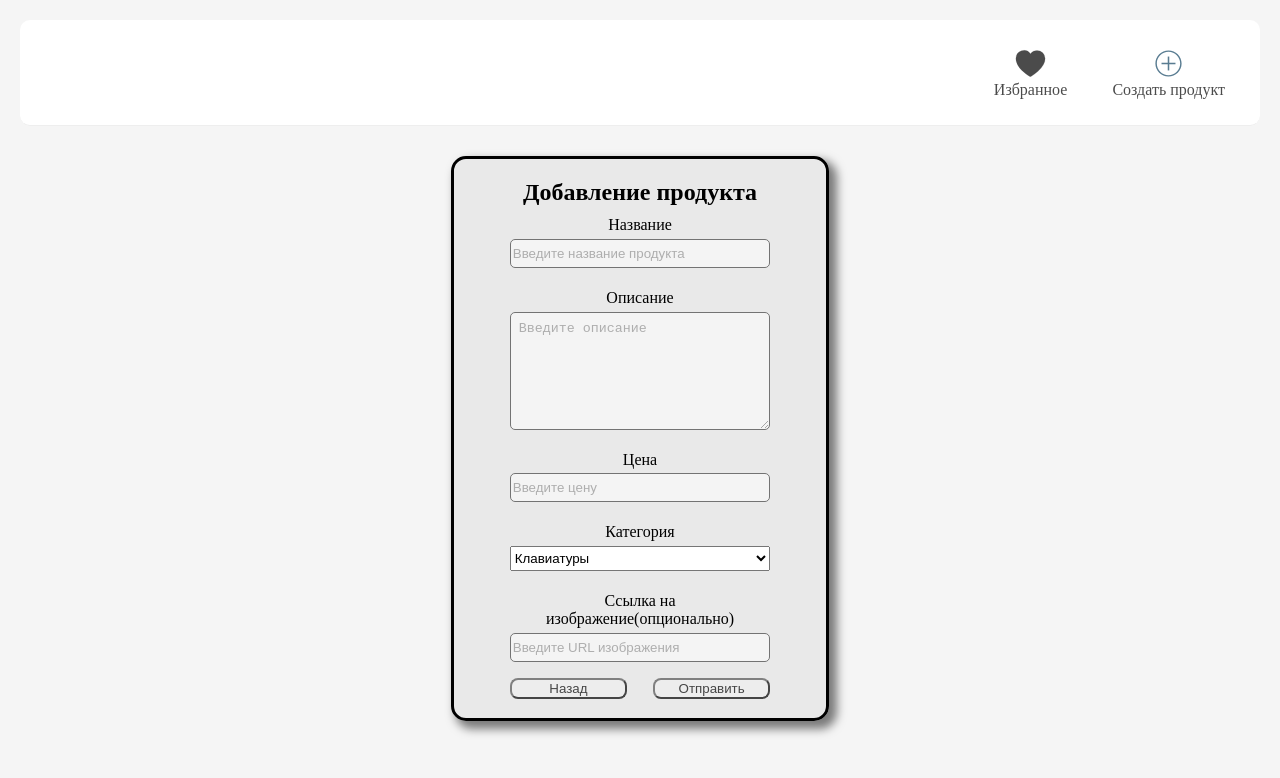
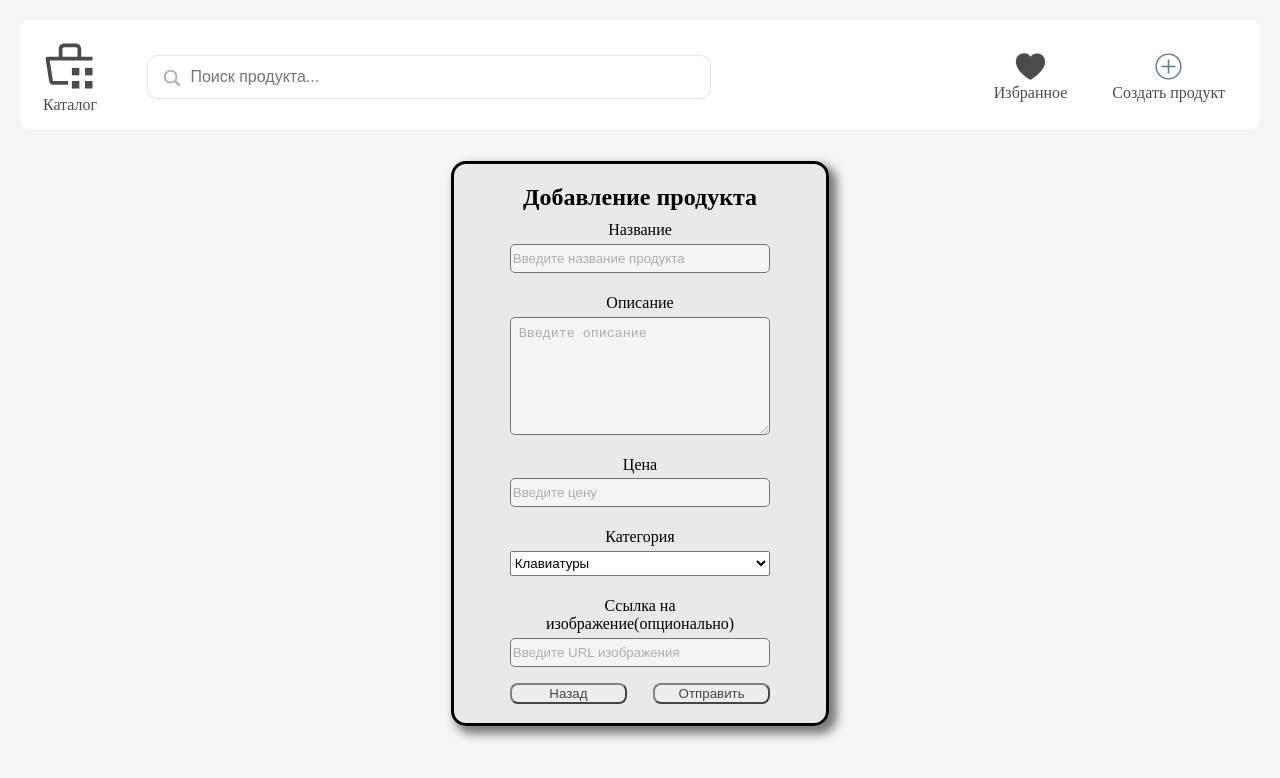
Before and after one commit to misty0wl/products-tz, a React (Vite) app: page /create-product in a window 1280 px wide. Shown: the top 778 px of the page. Built offline with nearby package versions, Linux system fonts and the light colour scheme.

Commit message:
all-features

```diff
--- a/package.json
+++ b/package.json
@@ -22,6 +22,7 @@
   },
   "devDependencies": {
     "@eslint/js": "^9.21.0",
+    "@types/lodash.debounce": "^4.0.9",
     "@types/react": "^19.0.10",
     "@types/react-dom": "^19.0.4",
     "@vitejs/plugin-react-swc": "^3.8.0",
--- a/src/components/Categories/index.tsx
+++ b/src/components/Categories/index.tsx
@@ -1,18 +1,27 @@
-// src/components/Categories.tsx
-import React, {useState} from "react";
+import React from 'react'
 import styles from './Categories.module.scss';
+import {useDispatch, useSelector} from "react-redux";
+import {AppDispatch, RootState} from "../../redux/store.ts";
+import {setCategory} from "../../redux/slices/productsSlice.ts";
+import {useCallback} from "react";
 
-const categoriesNames: string[] = ['Клавиатуры', 'Наушники', 'Мышки', 'Корпуса', 'Ноутбуки', 'Мониторы'];
+const categoriesNames: string[] = ['Все', 'Клавиатуры', 'Наушники', 'Мышки', 'Корпуса', 'Ноутбуки', 'Мониторы'];
 
-const Categories: React.FC = () => {
+const Categories = () => {
 
-    const [categoryId, setCategoryId] = useState<number>(0);
+    const categoryId: number = useSelector((state: RootState) => (state.products.category))
+    const dispatch: AppDispatch = useDispatch();
+
+    const onChangeCategory = useCallback((index: number, event: React.MouseEvent<HTMLLIElement>) => {
+        event.stopPropagation()
+        dispatch(setCategory(index));
+    }, [dispatch])
 
     return (
         <div className={styles.categories}>
             <ul>
                 {categoriesNames.map((category: string, index: number) => (
-                    <li key={index} onClick={() => setCategoryId(index)}
+                    <li key={index} onClick={(event) => onChangeCategory(index, event)}
                         className={categoryId === index ? styles.active : ""}>
                         {category}
                     </li>
--- a/src/components/Header/Header.module.scss
+++ b/src/components/Header/Header.module.scss
@@ -17,8 +17,16 @@ $max-width: 1200px;
   margin: 0 auto;
   padding: 0 1rem;
   display: flex;
-  justify-content: flex-end;
+  justify-content: space-between;
   align-items: center;
+}
+
+.headLogo {
+  display: flex;
+  flex-direction: column;
+  align-items: center;
+  opacity: 0.7;
+  cursor: pointer;
 }
 
 .actionsWrapper {
@@ -54,3 +62,8 @@ $max-width: 1200px;
   height: 35px;
   width: auto;
 }
+
+.catalog{
+  height: 60px;
+  width: 60px;
+}
--- a/src/components/Header/index.tsx
+++ b/src/components/Header/index.tsx
@@ -2,17 +2,20 @@ import React from "react";
 import unlikedHeartSVG from '../../../public/icons/heart_icon_unliked.svg'
 import likedHeartSVG from '../../../public/icons/heart_icon_liked.svg'
 import plusIconSVG from '../../../public/icons/plus_icon.svg'
+import catalogSVG from '../../../public/icons/catalog.svg'
 import styles from './Header.module.scss';
 import {useDispatch, useSelector} from "react-redux";
 import {AppDispatch, RootState} from "../../redux/store.ts";
 import {setIsFavourite} from "../../redux/slices/productsSlice.ts";
-import {Link} from "react-router";
+import {Link, useNavigate} from "react-router";
+import Search from "../Search/Search.tsx";
 
 
 const Header = () => {
 
     const isFavourite = useSelector((state: RootState) => state.products.isFavourite)
     const dispatch: AppDispatch = useDispatch();
+    const navigate = useNavigate()
 
     const changeFavouriteHandler = (event: React.MouseEvent<HTMLDivElement>) =>{
         event.stopPropagation()
@@ -22,6 +25,11 @@ const Header = () => {
     return (
         <header className={styles.header}>
             <div className={styles.container}>
+                <div className={styles.headLogo} onClick={() => navigate('/')}>
+                <img className={styles.catalog} src={catalogSVG} alt='Иконка каталога'/>
+                <span>Каталог</span>
+                </div>
+                <Search />
                 <div className={styles.actionsWrapper}>
                     <div onClick={changeFavouriteHandler} className={styles.actions}>
                         <img
--- /dev/null
+++ b/src/components/Search/Search.module.scss
@@ -0,0 +1,42 @@
+.root{
+  position: relative;
+  left: -110px;
+  bottom: -2px;
+}
+
+.input{
+  border: 1px solid rgba(0,0,0,0.1);
+  padding: 12px 20px;
+  padding-left: 42px;
+  width: 500px;
+  border-radius: 10px;
+  font-size: 16px;
+  transition: all 0.15s ease-in-out;
+
+  &:focus{
+    border: 1px solid rgba(0,0,0,0.2);
+  }
+}
+
+.icon{
+  width: 22px;
+  height: 22px;
+  opacity: 0.3;
+  position: absolute;
+  left: 14px;
+  top: 12px;
+}
+
+.close{
+  width: 22px;
+  height: 24px;
+  opacity: 0.3;
+  position: absolute;
+  right: 8px;
+  top: 13px;
+  cursor: pointer;
+
+  &:hover{
+    opacity: 0.8;
+  }
+}
--- /dev/null
+++ b/src/components/Search/Search.tsx
@@ -0,0 +1,44 @@
+import React, {useRef, useState, useCallback} from "react";
+import styles from './Search.module.scss'
+import {useDispatch} from "react-redux";
+import debounce from 'lodash.debounce'
+import {setSearchValue} from "../../redux/slices/productsSlice.ts";
+
+const Search = () => {
+
+    const [value, setValue] = useState<string>('')
+    const inputRef = useRef<HTMLInputElement>(null);
+    const dispatch = useDispatch();
+
+    const updateSearchValue = useCallback(debounce((str:string) => {
+        dispatch(setSearchValue(str));
+    }, 300), [])
+
+    const onChangeInput = (event: React.ChangeEvent<HTMLInputElement>) => {
+        setValue(event.target.value);
+        updateSearchValue(event.target.value);
+    }
+
+    return (<div className={styles.root}>
+        <svg className={styles.icon} xmlns="http://www.w3.org/2000/svg"
+             enableBackground="new 0 0 32 32" id="Glyph" version="1.1" viewBox="0 0 32 32">
+            <path
+                d="M27.414,24.586l-5.077-5.077C23.386,17.928,24,16.035,24,14c0-5.514-4.486-10-10-10S4,8.486,4,14  s4.486,10,10,10c2.035,0,3.928-0.614,5.509-1.663l5.077,5.077c0.78,0.781,2.048,0.781,2.828,0  C28.195,26.633,28.195,25.367,27.414,24.586z M7,14c0-3.86,3.14-7,7-7s7,3.14,7,7s-3.14,7-7,7S7,17.86,7,14z"
+                id="XMLID_223_"/>
+        </svg>
+        <input name='search' ref={inputRef} value={value} onChange={(event) => onChangeInput(event)}
+               className={styles.input} placeholder='Поиск продукта...'/>
+        {value && <svg onClick={() => {
+            setValue('');
+            dispatch(setSearchValue(''));
+            inputRef.current?.focus();
+        }
+        } className={styles.close} xmlns="http://www.w3.org/2000/svg" height="48" viewBox="0 0 48 48" width="48">
+            <path
+                d="M38 12.83l-2.83-2.83-11.17 11.17-11.17-11.17-2.83 2.83 11.17 11.17-11.17 11.17 2.83 2.83 11.17-11.17 11.17 11.17 2.83-2.83-11.17-11.17z"/>
+            <path d="M0 0h48v48h-48z" fill="none"/>
+        </svg>}
+    </div>);
+}
+
+export default Search
--- a/src/pages/CreateProduct/CreateProduct.tsx
+++ b/src/pages/CreateProduct/CreateProduct.tsx
@@ -1,5 +1,5 @@
 import React, {useState} from "react";
-import {addProduct} from "../../redux/slices/productsSlice.ts";
+import {putProduct} from "../../redux/slices/productsSlice.ts";
 import {useDispatch, useSelector} from "react-redux";
 import {AppDispatch, RootState} from "../../redux/store.ts";
 import {useNavigate} from "react-router";
@@ -12,8 +12,8 @@ type Category =
     }
 
 
-const categories: Category[] = [{id: 0, name: 'Клавиатуры'}, {id: 1, name: 'Наушники'}, {id: 2, name: 'Мышки'},
-    {id: 3, name: 'Корпуса'}, {id: 4, name: 'Ноутбуки'}, {id: 5, name: 'Мониторы'}];
+const categories: Category[] = [{id: 1, name: 'Клавиатуры'}, {id: 2, name: 'Наушники'}, {id: 3, name: 'Мышки'},
+    {id: 4, name: 'Корпуса'}, {id: 5, name: 'Ноутбуки'}, {id: 6, name: 'Мониторы'}];
 
 const CreateProduct = () => {
 
@@ -32,7 +32,7 @@ const CreateProduct = () => {
         price: 0,
         imageUrl: '',
         description: '',
-        category: 0
+        category: 1
     })
 
     const [errors, setErrors] = useState<{
@@ -47,7 +47,7 @@ const CreateProduct = () => {
     };
 
     const maxId = () => {
-        if (products.length === 1) return '0'
+        if (products.length === 1) return '1'
         const validIds = products.map(p => +p.id).filter(id => !isNaN(id));
         const maxId = validIds.length > 0 ? Math.max(...validIds) : 0;
         console.log(maxId+1)
@@ -75,7 +75,7 @@ const CreateProduct = () => {
     const submitHandler = (event: React.FormEvent<HTMLFormElement>) => {
         event.preventDefault()
         if (validate()){
-        dispatch(addProduct({
+        dispatch(putProduct({
             id: maxId(),
             title: formData.title,
             description: formData.description,
@@ -89,7 +89,7 @@ const CreateProduct = () => {
             price: 0,
             imageUrl: '',
             description: '',
-            category: 0
+            category: 1
         })
         navigate('/')}
     }
--- a/src/pages/Products/Products.tsx
+++ b/src/pages/Products/Products.tsx
@@ -9,37 +9,50 @@ import {fetchProducts} from "../../redux/slices/productsSlice.ts";
 
 const Products = () => {
 
+    const categoryId = useSelector((state: RootState) => state.products.category)
     const status = useSelector((state: RootState) => state.products.loading)
     const items = useSelector((state: RootState) => state.products.items)
-    const isFavourite = useSelector((state : RootState) => state.products.isFavourite)
+    const searchValue = useSelector((state: RootState) => state.products.searchValue)
+    const isFavourite = useSelector((state: RootState) => state.products.isFavourite)
     const dispatch: AppDispatch = useDispatch();
 
-    const getProducts = () =>{
+    const getProducts = () => {
         dispatch(fetchProducts());
     }
 
-    const likedItems = items.filter((item) => item.isLiked)
+    const searchProducts = items.filter(item => item.title.toLowerCase().includes(searchValue.toLowerCase()));
+    const likedItems = searchProducts.filter(item => item.isLiked);
+    const productsToShow = isFavourite
+        ? likedItems
+        : (categoryId > 0 ? searchProducts.filter(item => item.category === categoryId) : searchProducts);
 
-    useEffect(() =>{
+
+    useEffect(() => {
         getProducts()
     }, [])
 
-    if(status==='pending'){
-        return <p>Загрузка данных...</p>
-    }
+
 
     return (
         <div className={styles.wrapper}>
-            <Categories />
-            <div className={styles.productContainer}>
-                {!isFavourite ?
-                    items.map((item) => {
-                        return <ProductBlock key={item.id} item={item}/>
-                    })
-                : likedItems.length>0 ? likedItems.map((item) => {return <ProductBlock key={item.id} item={item}/>}) : <h2>Предметов в избранном нет</h2>}
-            </div>
+            <Categories/>
+            {status === 'pending' ? (
+                <p>Загрузка данных...</p>
+            ) : status === 'failed' ? (
+                <h2>Продуктов не найдено</h2>
+            ) : (
+                <div className={styles.productContainer}>
+                    {productsToShow.length > 0 ? (
+                        productsToShow.map(item => <ProductBlock key={item.id} item={item}/>)
+                    ) : isFavourite ? (
+                        <h2>Предметов в избранном нет</h2>
+                    ) : (
+                        <h2>Товаров нет</h2>
+                    )}
+                </div>
+            )}
         </div>
     );
 };
 
-export default Products;
+export default Products
```
Also changed, not shown: src/redux/slices/productsSlice.ts (+33 -8 lines), public/icons/catalog.svg (added), 1 other file (tests, documents, lock files or other folders).
